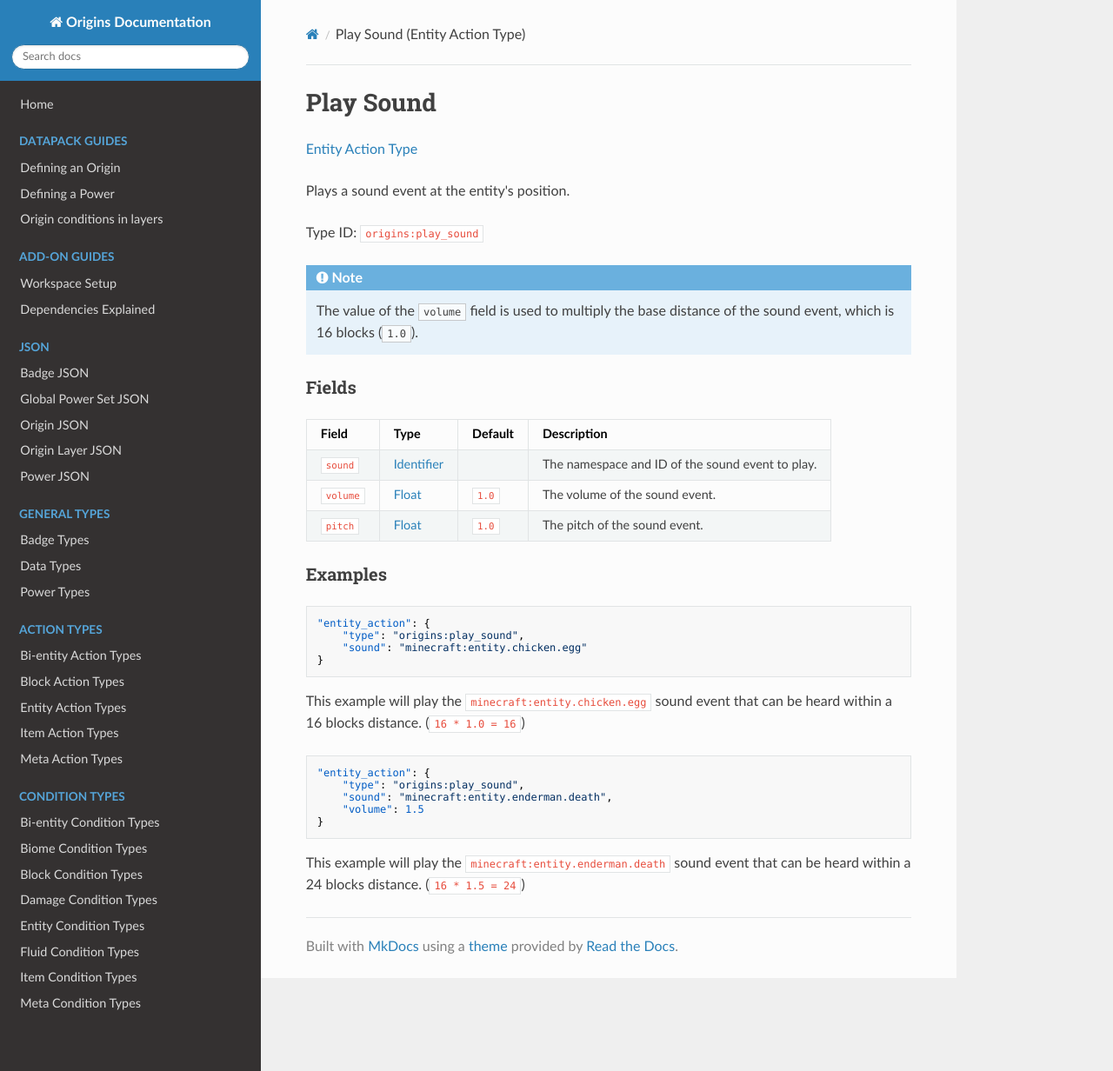
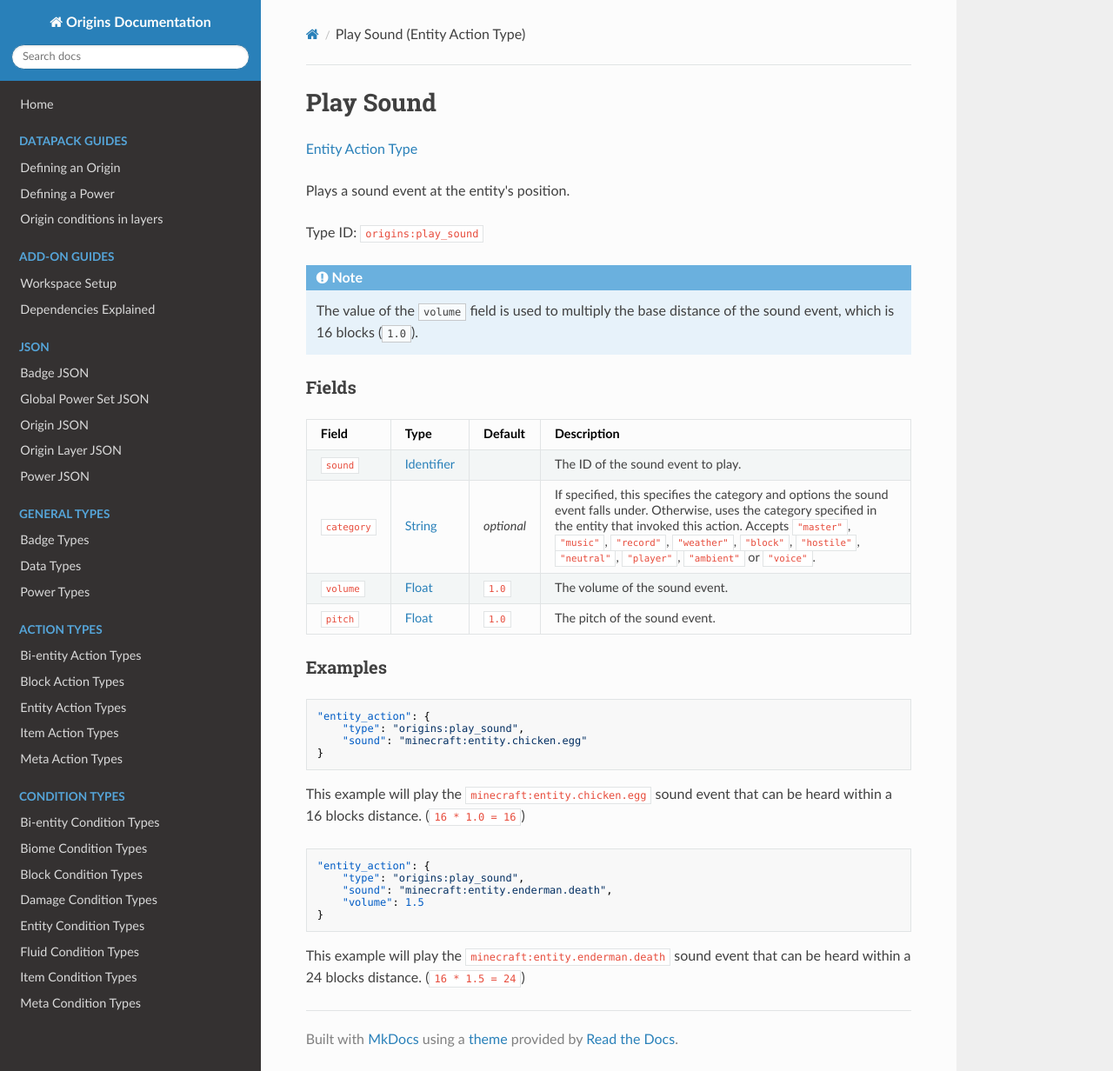
Before and after one commit to apace100/origins-docs, an MkDocs documentation site: the page built from docs/types/entity_action_types/play_sound.md, in a window 1280 px wide and 1232 px high. Shown: the whole window at 87% size. Built offline with MkDocs 1.6.1, drawn with Linux system fonts in a browser that asks for light colours; nearby versions of some CDN libraries.

Commit message:
Updated `play_sound.md` (Entity action type) + Added the new `category` field

```diff
--- a/docs/types/entity_action_types/play_sound.md
+++ b/docs/types/entity_action_types/play_sound.md
@@ -21,7 +21,8 @@ Type ID: `origins:play_sound`
 
 Field  | Type | Default | Description
 -------|------|---------|-------------
-`sound` | [Identifier](../data_types/identifier.md) | | The namespace and ID of the sound event to play.
+`sound` | [Identifier](../data_types/identifier.md) | | The ID of the sound event to play.
+`category` | [String](../data_types/string.md) | *optional* | If specified, this specifies the category and options the sound event falls under. Otherwise, uses the category specified in the entity that invoked this action. Accepts `"master"`, `"music"`, `"record"`, `"weather"`, `"block"`, `"hostile"`, `"neutral"`, `"player"`, `"ambient"` or `"voice"`.
 `volume` | [Float](../data_types/float.md) | `1.0` | The volume of the sound event.
 `pitch` | [Float](../data_types/float.md) | `1.0` | The pitch of the sound event.
 
```
